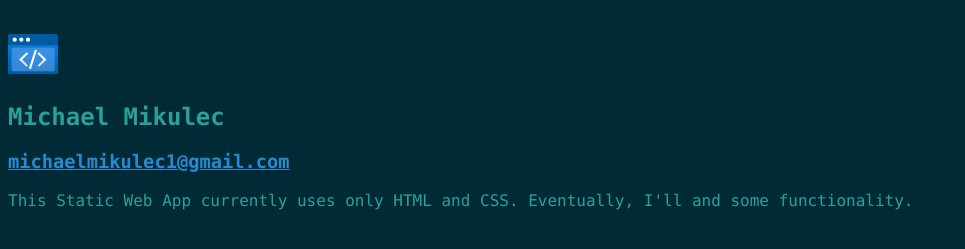
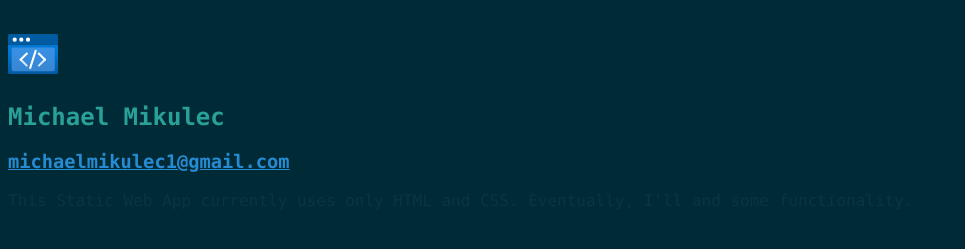
Before and after one commit to michaelmikulec/firstAzureStaticWebApp, a website: page src/index.html in a window 1280 px wide. Shown: the part 91-340 px from the top of the page, without its empty margins (0-965 px from the left). Drawn offline with Linux system fonts and the light colour scheme.

Commit message:
refactor: separate main styling from html in styles.css

```diff
--- a/src/styles.css
+++ b/src/styles.css
@@ -1,12 +1,15 @@
 * {
   font-family: consolas, Helvetica, sans-serif;
 }
-html, main {
+html {
   margin: 0px;
   border: 10px;
   padding: 0px;
   background-color:#002b36;
   color:#2AA198
+}
+main {
+  color:#073642
 }
 main > h1 {
   font-size:3em;
```
